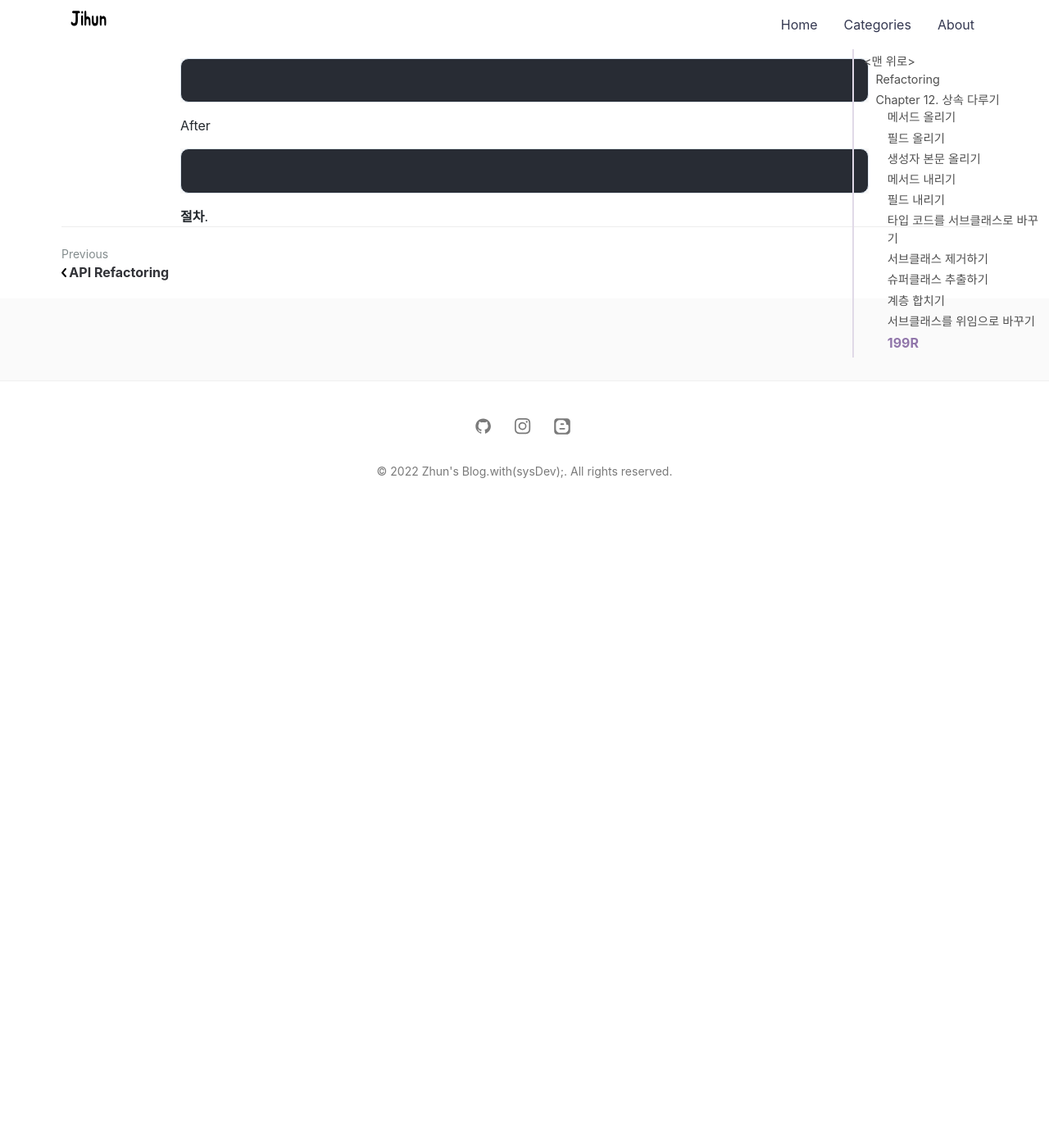
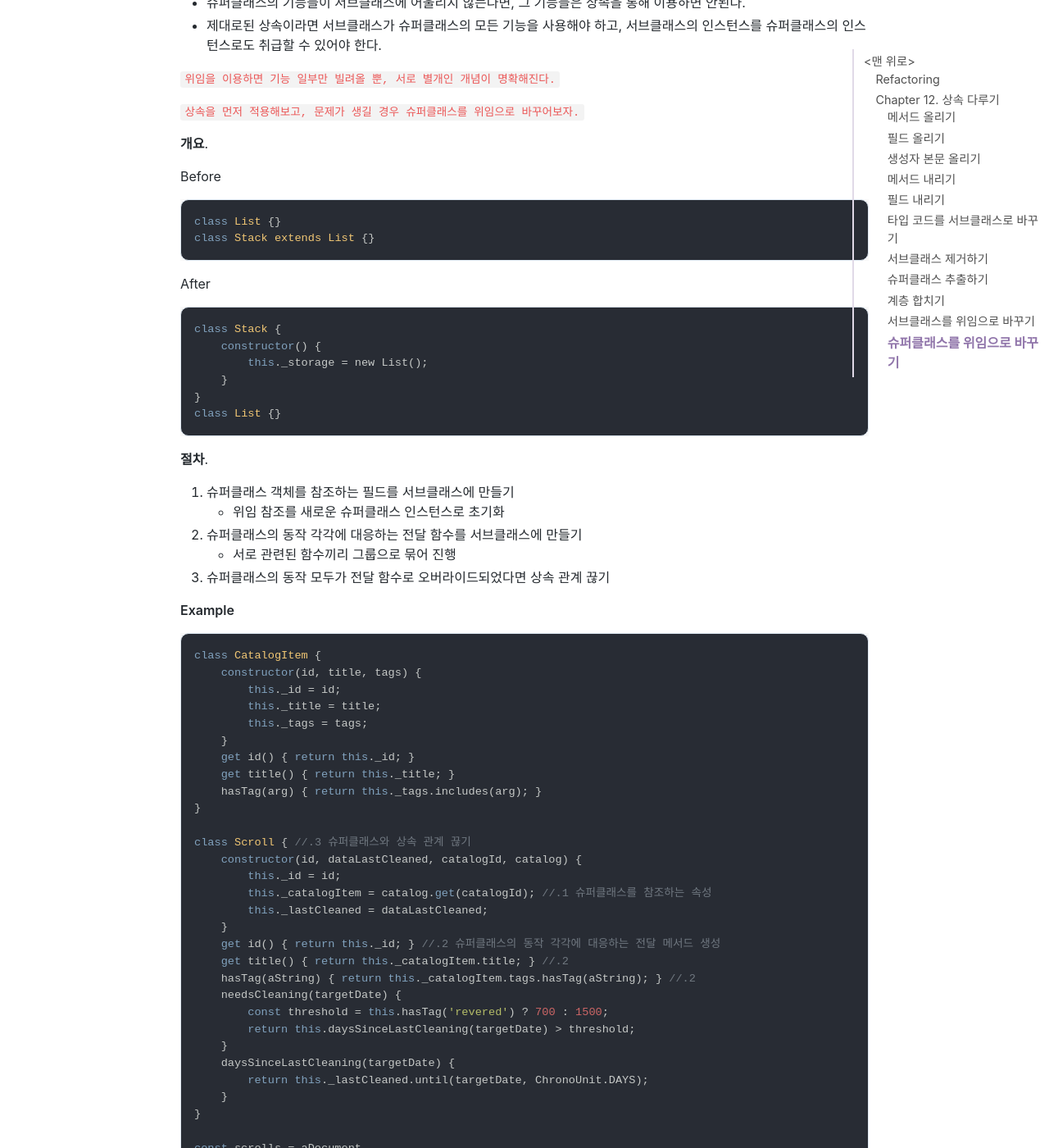
Before and after one commit to jihunparkme/jihunparkme.github.io, a Jekyll site: the page built from _posts/2021-11-29-Refactoring-12.md, in a window 1280 px wide and 1400 px high, scrolled down 15192 px. Shown: the whole window at 82% size. Built offline with Jekyll 4.4.1, drawn with Linux system fonts in a browser that asks for light colours; nearby versions of some CDN libraries; comment, search, counter and statistics services are not loaded; before the commit the page ends 15822 px from its top, so only the background shows below that; some of the changed text lies outside the part shown.

Commit message:
[Refactoring] 슈퍼클래스를 위임으로 바꾸기

````diff
--- a/_posts/2021-11-29-Refactoring-12.md
+++ b/_posts/2021-11-29-Refactoring-12.md
@@ -687,22 +687,82 @@ class NorwegianBlueParrotDelegate extends SpeciesDelegate { //.2 위임클래스
 }
 ```
 
-## 199R
+## 슈퍼클래스를 위임으로 바꾸기
 
-명칭
+`상속은 혼란과 복잡도를 키우는 방식으로 이뤄지기도 한다.`
+
+- 슈퍼클래스의 기능들이 서브클래스에 어울리지 않는다면, 그 기능들은 상속을 통해 이용하면 안된다.
+- 제대로된 상속이라면 서브클래스가 슈퍼클래스의 모든 기능을 사용해야 하고, 서브클래스의 인스턴스를 슈퍼클래스의 인스턴스로도 취급할 수 있어야 한다.
+
+`위임을 이용하면 기능 일부만 빌려올 뿐, 서로 별개인 개념이 명확해진다.`
+
+`상속을 먼저 적용해보고, 문제가 생길 경우 슈퍼클래스를 위임으로 바꾸어보자.`
 
 **개요**.
 
 Before
 
 ```javascript
-
+class List {}
+class Stack extends List {}
 ```
 
 After
 
 ```javascript
-
+class Stack {
+    constructor() {
+        this._storage = new List();
+    }
+}
+class List {}
 ```
 
 **절차**.
+
+1. 슈퍼클래스 객체를 참조하는 필드를 서브클래스에 만들기
+   - 위임 참조를 새로운 슈퍼클래스 인스턴스로 초기화
+2. 슈퍼클래스의 동작 각각에 대응하는 전달 함수를 서브클래스에 만들기
+   - 서로 관련된 함수끼리 그룹으로 묶어 진행
+3. 슈퍼클래스의 동작 모두가 전달 함수로 오버라이드되었다면 상속 관계 끊기
+
+**Example**
+
+```javascript
+class CatalogItem {
+    constructor(id, title, tags) {
+        this._id = id;
+        this._title = title;
+        this._tags = tags;
+    }
+    get id() { return this._id; }
+    get title() { return this._title; }
+    hasTag(arg) { return this._tags.includes(arg); }
+}
+
+class Scroll { //.3 슈퍼클래스와 상속 관계 끊기
+    constructor(id, dataLastCleaned, catalogId, catalog) {
+        this._id = id;
+        this._catalogItem = catalog.get(catalogId); //.1 슈퍼클래스를 참조하는 속성
+        this._lastCleaned = dataLastCleaned;
+    }
+    get id() { return this._id; } //.2 슈퍼클래스의 동작 각각에 대응하는 전달 메서드 생성
+    get title() { return this._catalogItem.title; } //.2
+    hasTag(aString) { return this._catalogItem.tags.hasTag(aString); } //.2
+    needsCleaning(targetDate) {
+        const threshold = this.hasTag('revered') ? 700 : 1500;
+        return this.daysSinceLastCleaning(targetDate) > threshold;
+    }
+    daysSinceLastCleaning(targetDate) {
+        return this._lastCleaned.until(targetDate, ChronoUnit.DAYS);
+    }
+}
+
+const scrolls = aDocument
+        .map((record) => new Scroll(record.id,
+                                    LocalDate.parse(record.lastCleaned),
+                                    record.catalogData.id,
+                                    catalog,
+    ),
+);
+```
````
